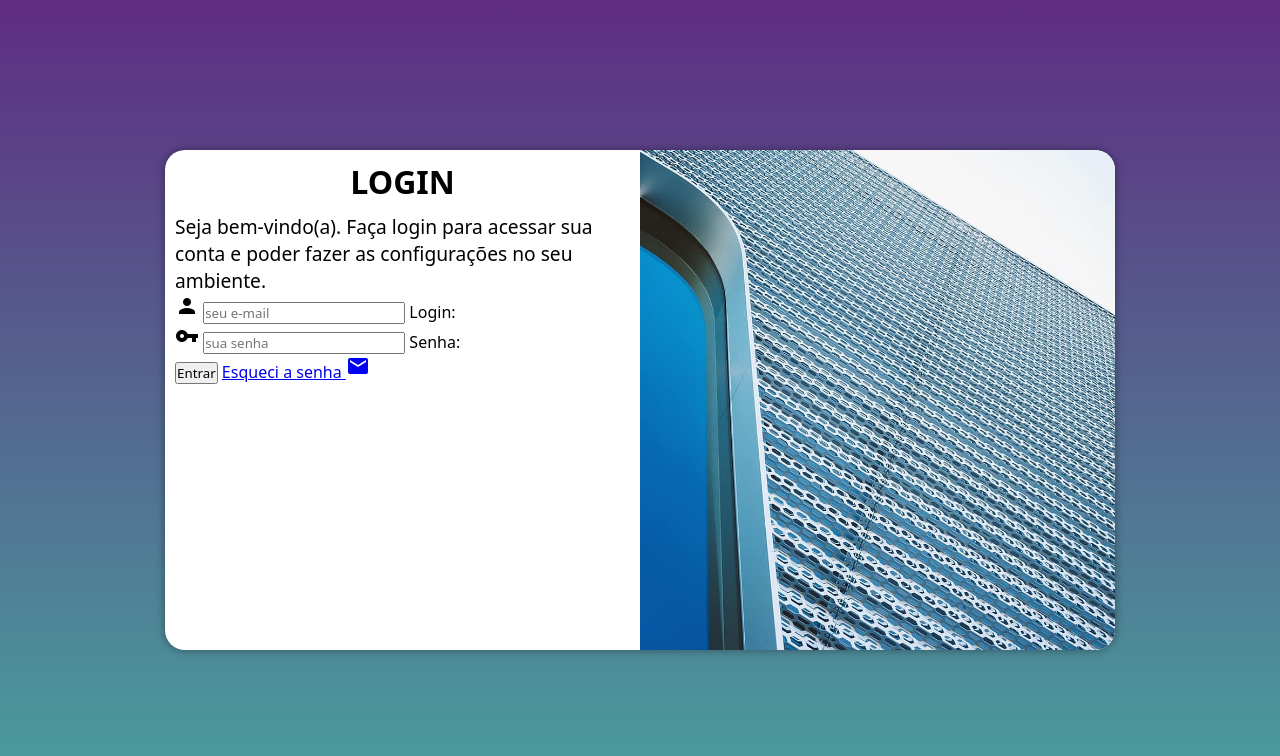
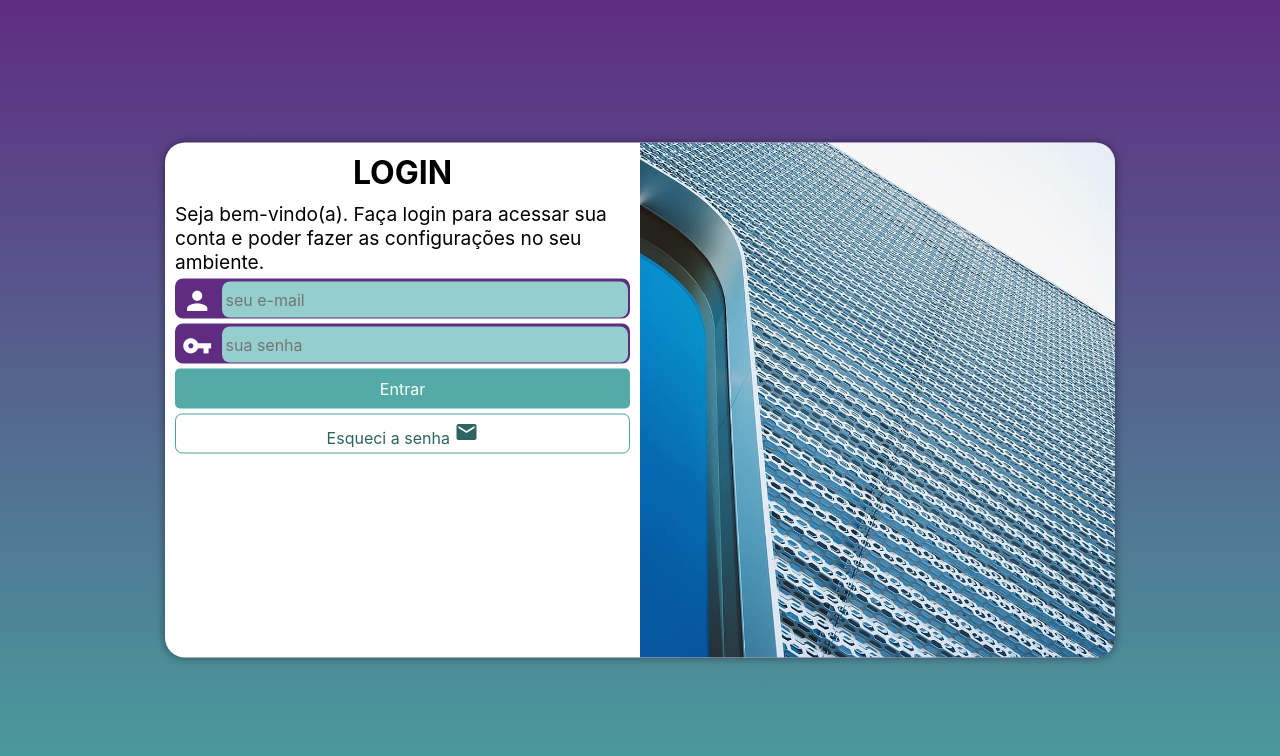
Before and after one commit to sant0smatheus/projeto-login, a plain HTML site: page index.html in a window 1280 px wide. Drawn offline with Linux system fonts and the light colour scheme.

Commit message:
finalizado

```diff
--- a/estilos/style.css
+++ b/estilos/style.css
@@ -6,61 +6,137 @@
     Lilás: #5f2c82
 */
 
-*{
-    font-family: system-ui, -apple-system, BlinkMacSystemFont, 'Segoe UI', Roboto, Oxygen, Ubuntu, Cantarell, 'Open Sans', 'Helvetica Neue', sans-serif;
+* {
+    font-family: -apple-system, BlinkMacSystemFont, 'Segoe UI', Roboto, Oxygen, Ubuntu, Cantarell, 'Open Sans', 'Helvetica Neue', sans-serif;
     padding: 0px;
     margin: 0px;
     box-sizing: border-box;
 }
 
-body, html{
+body, html {
     background-color: #5f2c82;
     height: 100vh;
     width: 100vw;
 }
 
-main{
+main {
     position: relative;
     height: 100vh;
     width: 100vw;
 }
 
-section#login{
-    background-color: white;
-    width: 250px;
-    height: 500px;
-    border-radius: 20px;
-    overflow: hidden;
-    box-shadow: 0px 0px 10px rgba(0, 0, 0, 0.399);
-
+section#login {
     position: absolute;
     top: 50%;
     left: 50%;
+    overflow: hidden;
+
+    background-color: white;
+    width: 250px;
+    height: 515px;
+    border-radius: 20px;
+    box-shadow: 0px 0px 10px rgba(0, 0, 0, 0.450);
+
     transform: translate(-50%, -50%);
-
-    transition: width 0.3s, heigth 0.3s;
+    transition: width .3s, height .3s;
     transition-timing-function: ease;
 }
 
-section#login > div#imagem{
+section#login > div#imagem {
     display: block;
-    background: url(../imagens/metal.jpg) no-repeat;
+    background: #5f2c82 url(../imagens/metal.jpg) no-repeat;
     background-size: cover;
     background-position: left bottom;
     height: 200px;
 }
 
-section#login > div#formulario{
+section#login > div#formulario {
     display: block;
     padding: 10px;
 }
 
-div#formulario > h1{
+div#formulario > h1 {
     text-align: center;
     margin-bottom: 10px;
-
 }
 
-div#formulario > p{
+div#formulario > p {
     font-size: 0.8em;
 }
+
+form > div.campo {
+    background-color: #5f2c82;
+    border: 2px solid #5f2c82;
+    display: block;
+    width: 100%;
+    height: 40px;
+    border-radius: 8px;
+    margin: 5px 0px;
+}
+
+div.campo > label {
+    display: none;
+}
+
+div.campo > span {
+    color: white;
+    /*background-color: black;*/
+    font-size: 1.9em;
+    width: 40px;
+    padding: 5px;
+}
+
+div.campo > input {
+    background-color: #94cfcd;
+    font-size: 1em;
+    width: calc(100% - 45px);
+    height: 100%;
+    border: 0px;
+    border-radius: 8px;
+    padding: 4px;
+    transform: translateY(-10px);
+}
+
+div.campo > input:focus-within {
+    background-color: white;
+    border: none;
+}
+
+form > input[type=submit] {
+    display: block;
+    font-size: 1em;
+    width: 100%;
+    height: 40px;
+    background-color: #53aaa7;
+    color: white;
+    border: none;
+    border-radius: 5px;
+    cursor: pointer;
+}
+
+form > input[type=submit]:hover {
+    background-color: #2d6462;
+}
+
+form > a.botao {
+    display: block;
+    text-align: center;
+    font-size: 1em;
+    width: 100%;
+    height: 40px;
+    padding-top: 5px;
+    margin-top: 5px;
+    background-color: white;
+    color: #2d6462;
+    border: 1px solid #49a09d;
+    border-radius: 7px;
+    text-decoration: none;
+}
+
+form > a.botao:hover {
+    background-color: #6cd3cf;
+}
+
+form > a.botao > i {
+    font-size: 0.8em;
+}
--- a/index.html
+++ b/index.html
@@ -30,7 +30,7 @@
                         <label for="isenha">Senha: </label>
                     </div>
                     <input type="submit" value="Entrar">
-                    <a href="esqueci.html">
+                    <a href="esqueci.html" class="botao">
                         Esqueci a senha <span class="material-icons">mail</span>
                     </a>
                 </form>
```
